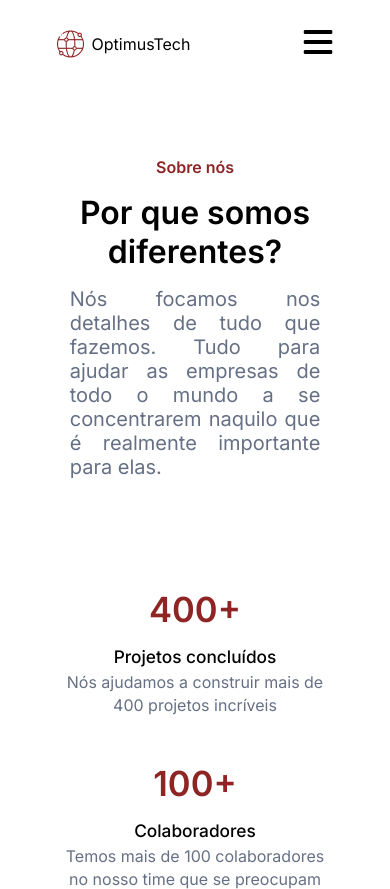
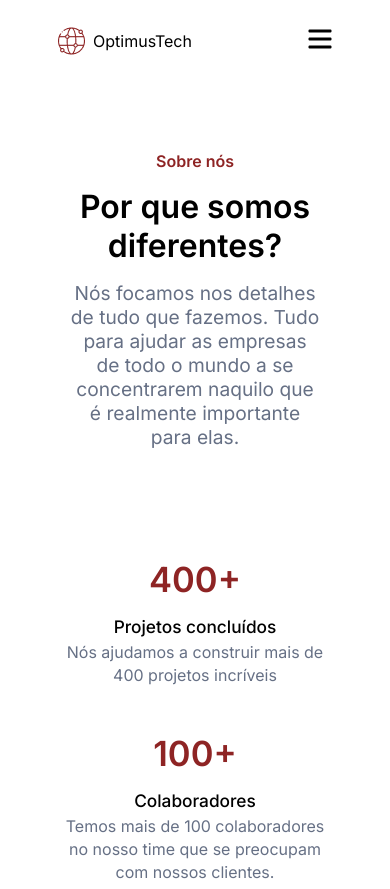
Before and after one commit to Nauale/optimustech, a plain HTML site: page index.html in a window 390 px wide. Shown: the top 889 px of the page. Drawn offline with Linux system fonts and the light colour scheme.

Commit message:
Add files via upload

```diff
--- a/index.html
+++ b/index.html
@@ -152,14 +152,14 @@
         <div id="quote">
             <span id="subheading">Veja o que nossos colaboradores falam sobre nós</span>
             <h2>
-                OptimusTech se importa com todos seus colaboradores, sempre procurando nos dar todo tipo de auxílio possível.
+                "OptimusTech se importa com todos os seus colaboradores, sempre procurando nos dar todo tipo de auxílio possível."
             </h2>
         </div>
 
         <div id="avatar">
             <img src="./images/Avatar.png" alt="">
 
-            <h6>Júlia Castro</h6>
+            <h5>Júlia Castro</h5>
 
             <span id="supportingText">Desenvolvedora Web</span>
         </div>
--- a/style.css
+++ b/style.css
@@ -36,7 +36,9 @@ body{
 }
 
 .sideMenu img{
-    width: 30px;
+    position: relative;
+    width: 24px;
+    cursor: pointer;
 }
 
 .menu{
@@ -102,7 +104,7 @@ button{
     color: var(--text-color);
     font-size: 1.25rem;
     max-width: 60%;
-    text-align: justify;
+    text-align: center;
 }
 
 /* Seção de métricas */
@@ -360,6 +362,7 @@ footer #copyright{
 
     .about p {
       max-width: 70%;
+      font-size: 1.2rem;
     }
 
     #subheading {
```
